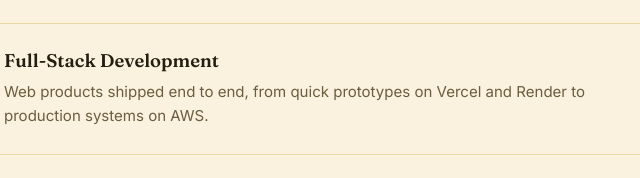
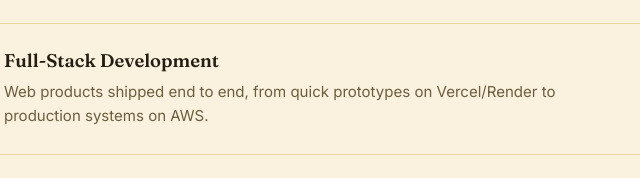
Before and after one commit to Icy-Mint/portfolio, a plain HTML site: page index.html in a window 1280 px wide. Shown: the part 1301-1479 px from the top of the page, 188-828 px from the left. Drawn offline with nearby package versions, Linux system fonts and the light colour scheme.

Commit message:
Use "Vercel/Render" slash style in Full-Stack card copy
Co-Authored-By: Claude Sonnet 5 <noreply@anthropic.com>

```diff
--- a/index.html
+++ b/index.html
@@ -116,7 +116,7 @@
           <span class="focus-num">03</span>
           <div class="focus-body">
             <h3>Full-Stack Development</h3>
-            <p>Web products shipped end to end, from quick prototypes on Vercel and Render to production systems on&nbsp;AWS.</p>
+            <p>Web products shipped end to end, from quick prototypes on Vercel/Render to production systems on&nbsp;AWS.</p>
           </div>
           <span class="focus-icon" aria-hidden="true">
             <svg viewBox="0 0 24 24"><path d="M2 12c2-4.5 4-4.5 6 0s4 4.5 6 0 4-4.5 6 0"/><path d="M2 6c2-3 4-3 6 0s4 3 6 0 4-3 6 0"/></svg>
```
